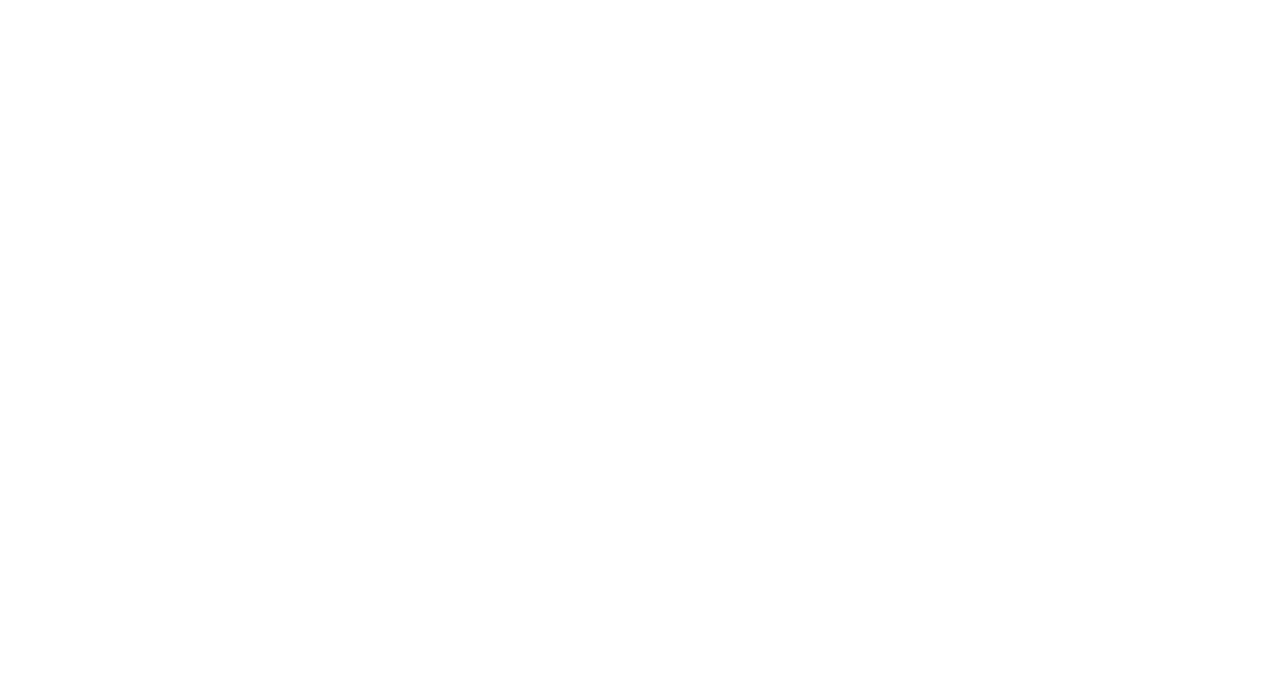
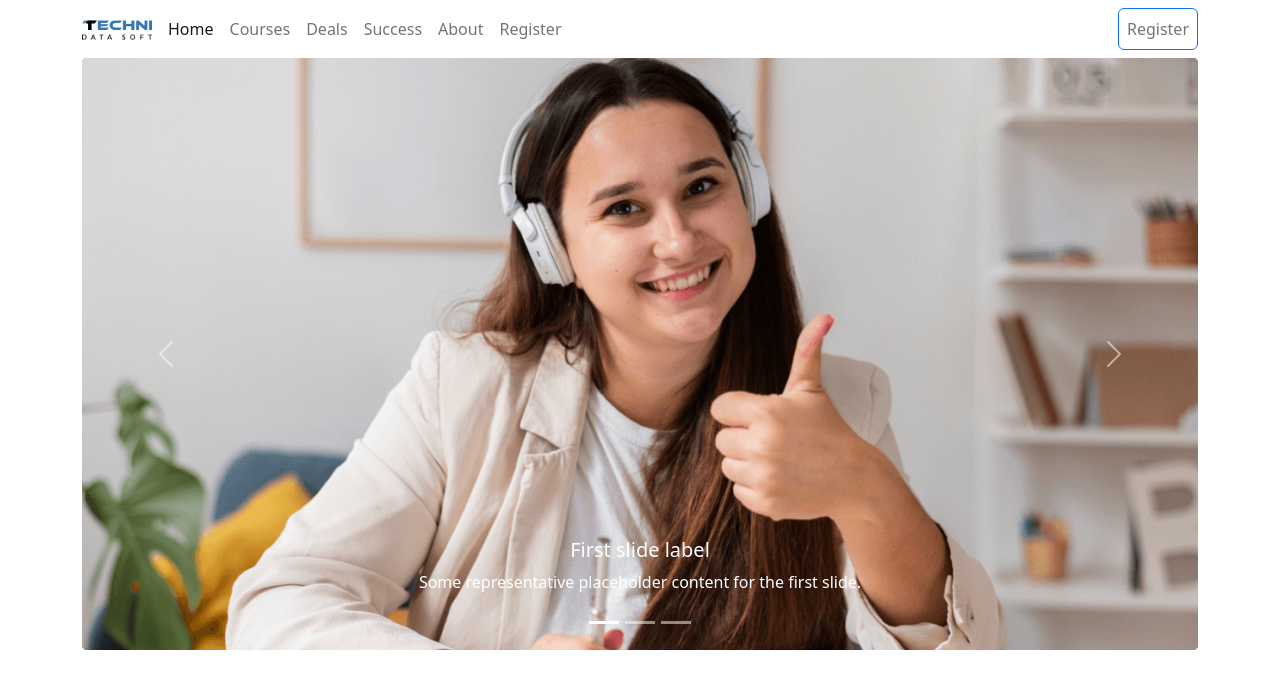
Before and after one commit to Farvez999/techni-data-soft, a plain HTML site: page index.html in a window 1280 px wide. Drawn offline with nearby package versions, Linux system fonts and the light colour scheme.

Commit message:
Navbar Added

```diff
--- a/index.html
+++ b/index.html
@@ -6,10 +6,97 @@
     <meta http-equiv="X-UA-Compatible" content="IE=edge">
     <meta name="viewport" content="width=device-width, initial-scale=1.0">
     <title>TechNi Data Soft</title>
+    <!-- Bootstrap CSS Link -->
+    <link href="https://cdn.jsdelivr.net/npm/bootstrap@5.2.0/dist/css/bootstrap.min.css" rel="stylesheet"
+        integrity="sha384-gH2yIJqKdNHPEq0n4Mqa/HGKIhSkIHeL5AyhkYV8i59U5AR6csBvApHHNl/vI1Bx" crossorigin="anonymous">
 </head>
 
 <body>
+    <header>
+        <!-- Navbar section Start -->
+        <div>
+            <nav class="navbar navbar-expand-lg navbar-light bg-white">
+                <div class="container">
+                    <!-- <a href="#" class="navbar-brand">Brand</a> -->
+                    <a class="navbar-brand me-2" href="index.html">
+                        <img src="images/logo.png" height="20px" alt="TD Soft Logo" loading="lazy"
+                            style="margin-top: -1px;" />
+                    </a>
+                    <button type="button" class="navbar-toggler" data-bs-toggle="collapse"
+                        data-bs-target="#navbarCollapse">
+                        <span class="navbar-toggler-icon"></span>
+                    </button>
+                    <div class="collapse navbar-collapse" id="navbarCollapse">
+                        <div class="navbar-nav">
+                            <a href="#" class="nav-item nav-link active">Home</a>
+                            <a href="#" class="nav-item nav-link">Courses</a>
+                            <a href="#" class="nav-item nav-link">Deals</a>
+                            <a href="#" class="nav-item nav-link">Success</a>
+                            <a href="#" class="nav-item nav-link">About</a>
+                            <a href="#" class="nav-item nav-link">Register</a>
+                        </div>
+                        <div class="navbar-nav ms-auto">
+                            <a href="#" class="nav-item nav-link btn btn-outline-primary">Register
+                            </a>
+                        </div>
+                    </div>
+                </div>
+            </nav>
+        </div>
+        <!-- Navbar section End -->
+        <!-- slider start  -->
+        <section class="container">
+            <div id="carouselExampleCaptions" class="carousel slide" data-bs-ride="false">
+                <div class="carousel-indicators">
+                    <button type="button" data-bs-target="#carouselExampleCaptions" data-bs-slide-to="0" class="active"
+                        aria-current="true" aria-label="Slide 1"></button>
+                    <button type="button" data-bs-target="#carouselExampleCaptions" data-bs-slide-to="1"
+                        aria-label="Slide 2"></button>
+                    <button type="button" data-bs-target="#carouselExampleCaptions" data-bs-slide-to="2"
+                        aria-label="Slide 3"></button>
+                </div>
+                <div class="carousel-inner">
+                    <div class="carousel-item active">
+                        <img src="images/cover/cover-1.png" class="d-block w-100" alt="...">
+                        <div class="carousel-caption d-none d-md-block">
+                            <h5>First slide label</h5>
+                            <p>Some representative placeholder content for the first slide.</p>
+                        </div>
+                    </div>
+                    <div class="carousel-item">
+                        <img src="images/cover/cover-2.jpg" class="d-block w-100" alt="...">
+                        <div class="carousel-caption d-none d-md-block">
+                            <h5>Second slide label</h5>
+                            <p>Some representative placeholder content for the second slide.</p>
+                        </div>
+                    </div>
+                    <div class="carousel-item">
+                        <img src="images/cover/cover-3.jpg" class="d-block w-100" alt="...">
+                        <div class="carousel-caption d-none d-md-block">
+                            <h5>Third slide label</h5>
+                            <p>Some representative placeholder content for the third slide.</p>
+                        </div>
+                    </div>
+                </div>
+                <button class="carousel-control-prev" type="button" data-bs-target="#carouselExampleCaptions"
+                    data-bs-slide="prev">
+                    <span class="carousel-control-prev-icon" aria-hidden="true"></span>
+                    <span class="visually-hidden">Previous</span>
+                </button>
+                <button class="carousel-control-next" type="button" data-bs-target="#carouselExampleCaptions"
+                    data-bs-slide="next">
+                    <span class="carousel-control-next-icon" aria-hidden="true"></span>
+                    <span class="visually-hidden">Next</span>
+                </button>
+            </div>
+        </section>
+        <!-- slider end  -->
+    </header>
 
+
+    <script src="https://cdn.jsdelivr.net/npm/bootstrap@5.2.0/dist/js/bootstrap.bundle.min.js"
+        integrity="sha384-A3rJD856KowSb7dwlZdYEkO39Gagi7vIsF0jrRAoQmDKKtQBHUuLZ9AsSv4jD4Xa"
+        crossorigin="anonymous"></script>
 </body>
 
 </html>
```
Also changed, not shown: images/logo.png (added).
